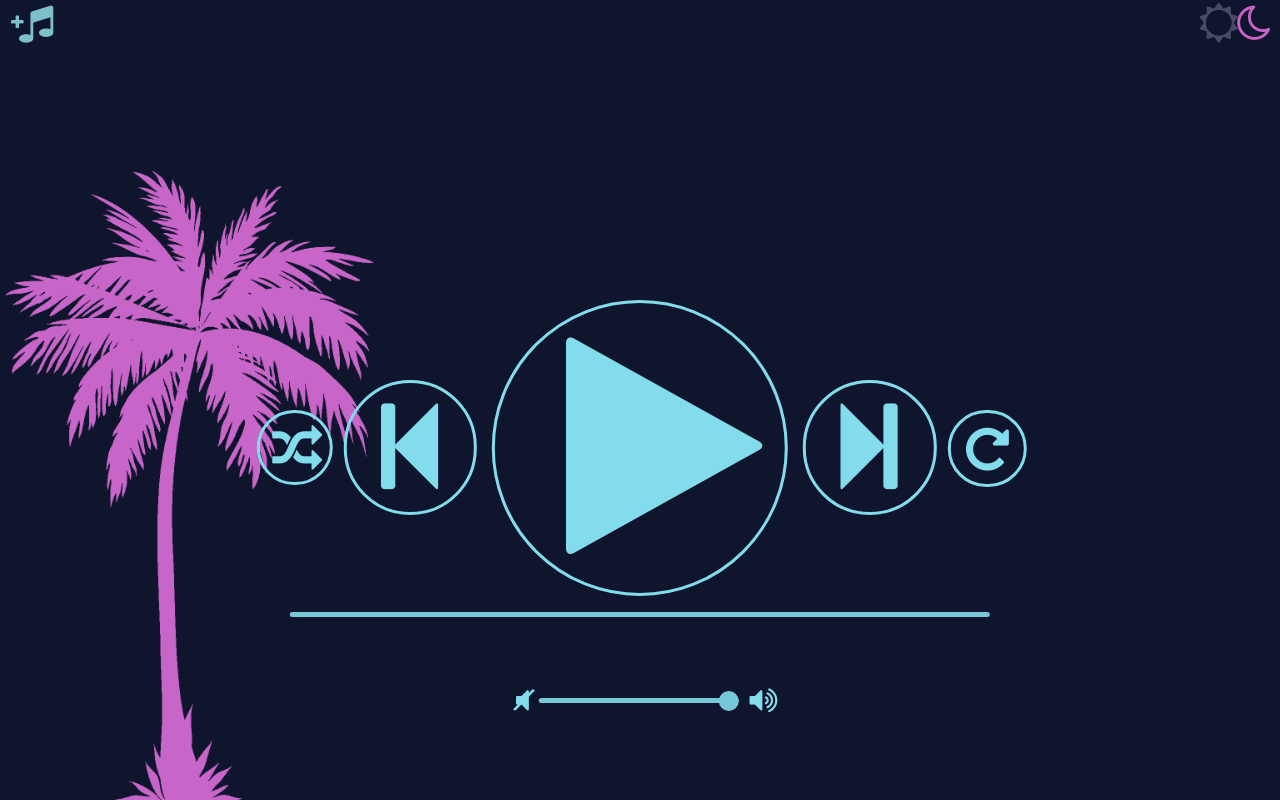
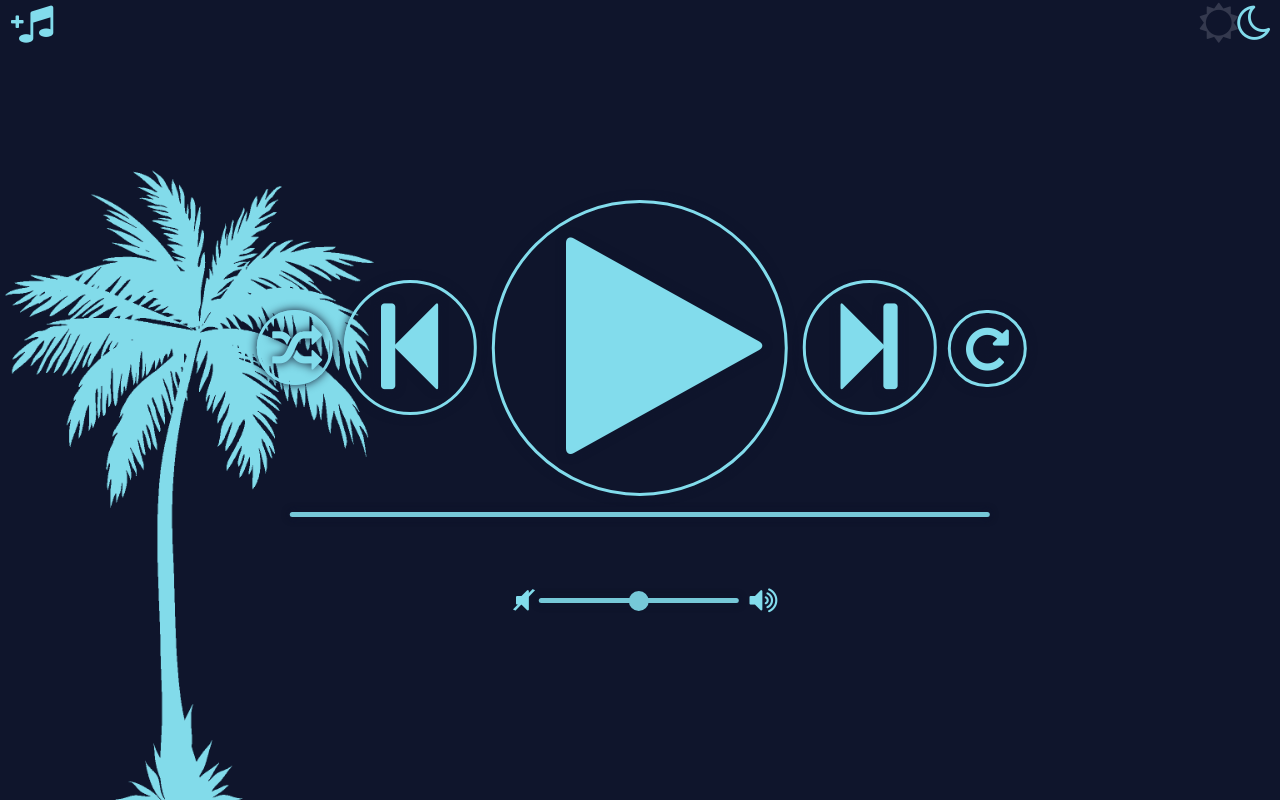
Before and after one commit to kkuczynski/sndvslzr, an Angular app: page / in a window 1280 px wide. Built offline with nearby package versions, Linux system fonts and the light colour scheme.

Commit message:
added working sound visualization, bug fixes

```diff
--- a/src/app/app.component.css
+++ b/src/app/app.component.css
@@ -1,3 +1,12 @@
+#canvas {
+    position: fixed;
+    left: 0%;
+    bottom: 0;
+    width: 100%;
+    height: 200px;
+
+  }
+
 .playlistButtons{
  position: absolute;
  transform: translate(50px,0);
@@ -68,70 +77,22 @@ i{
     font-size: 40px;
 }
 i.pickedMoon {
-    color: rgb(200,100,200);
+    color: rgb(130, 220, 236);
 }
 i.pickedSun {
-    color: rgb(30,30,30);
+    color: rgb(0,0,0);
 }
 i.notPickedMoon {
-    color: rgb(126, 191, 204);
+    color: rgb(98, 168, 180);
 }
 i.notPickedSun {
-    color: rgb(73, 75, 102);
+    color: rgb(52, 57, 78);
 }
 i.notPickedSun:hover {
-    text-shadow: 0px 0px 5px rgb(250,125,250);
+    text-shadow: 0px 0px 10px rgb(250,125,250);
 }
 i.notPickedMoon:hover {
-    text-shadow: 0px 0px 5px rgb(250,125,250);
-}
-@keyframes iconTransitionSunOff {
-    0% {color: rgb(30,30,30)}
-    100% {color: rgb(73, 75, 102)}
-}
-@keyframes iconTransitionSunOn {
-    0% {color: rgb(73, 75, 102)}
-    100% {color: rgb(30,30,30)}
-}
-@keyframes iconTransitionMoonOff {
-    0% {color: rgb(30,30,30)}
-    100% {color: rgb(126, 191, 204)}
-}
-@keyframes iconTransitionMoonOn {
-    0% {color: rgb(126, 191, 204)}
-    100% {color: rgb(30,30,30)}
-}
-@keyframes iconTransitionMusicOn {
-    0% {color: rgb(130, 220, 236)}
-    100% {color: rgb(30,30,30)}
-}
-@keyframes iconTransitionMusicOff {
-    0% {color: rgb(30,30,30)}
-    100% {color: rgb(130, 220, 236)}
-}
-@keyframes sliderTransitionOn {
-    0% {background: rgb(130, 220, 236)}
-    100% {background: rgb(30,30,30)}
-}
-@keyframes sliderTransitionOff {
-    0% {background: rgb(30,30,30)}
-    100% {background: rgb(130, 220, 236)}
-}
-@keyframes backgroundTransitionOn {
-    0% {background-color: rgb(15, 21, 44)}
-    100% {background-color: rgb(130, 220, 236)}
-}
-@keyframes backgroundTransitionOff {
-    0% {background-color: rgb(130, 220, 236)}
-    100% {background-color: rgb(15, 21, 44)}
-}
-@keyframes pngTransitionOn {
-    0% { filter: invert(61%) sepia(76%) saturate(650%) hue-rotate(259deg) brightness(82%) contrast(89%)}
-    100% {filter: none}
-}
-@keyframes pngTransitionOff {
-    0% {filter: none}
-    100% {filter: invert(61%) sepia(76%) saturate(650%) hue-rotate(259deg) brightness(82%) contrast(89%)}
+    text-shadow: 0px 0px 10px rgb(250,125,250);
 }
 
 .body {
@@ -143,6 +104,7 @@ i.notPickedMoon:hover {
     overflow: hidden;
     animation-duration: 1s;
     font-family: Verdana, Geneva, Tahoma, sans-serif;
+
 }
 .tree{
     height: 100%;
@@ -273,18 +235,17 @@ img.palm {
     box-shadow: 0px 0px 15px rgb(250,125,250);
   }
 .playlist{
-    background: none;
     position: absolute;
     right: 0;
-    bottom: 0;
-    max-height: 90%;
+    bottom: 200px;
+    max-height: 70%;
     width: 40px;
     overflow-x: hidden;
     display: block;
     white-space: nowrap;
     overflow-y: scroll;
-    text-overflow: ellipsis;
-    transform: translateX(17px);
+
+    transform: translateX(19px);
     -webkit-touch-callout: none; /* iOS Safari */
     -webkit-user-select: none; /* Safari */
      -khtml-user-select: none; /* Konqueror HTML */
@@ -293,9 +254,11 @@ img.palm {
             user-select: none; /* Non-prefixed version, currently
                                   supported by Chrome, Edge, Opera and Firefox */
     border-radius: 4px;
+    border: solid 2px;
+    border-left: solid 20px;
     box-shadow: 0px 0px 10px rgba(250,125,250, 0.6);
-    transition-duration: 0.5s;
-    opacity: 0.6;
+    /* transition-duration: 0.5s; */
+    opacity: 1;
 }
 .cdk-drag-preview {
     box-sizing: border-box;
@@ -319,14 +282,14 @@ img.palm {
   }
 
 .song{
-
-    background: rgba(0,0,0,0.15);
     white-space: nowrap;
     overflow: hidden;
     text-overflow: ellipsis;
     height: 30px;
+
 }
 .songName{
+    transition-duration: 0.5s;
     cursor: pointer;
 }
 .up{
@@ -387,7 +350,7 @@ input[type="file"] {
 }
 
 .palm.night {
-    filter: invert(61%) sepia(76%) saturate(650%) hue-rotate(259deg) brightness(82%) contrast(89%);
+    filter: invert(72%) sepia(40%) saturate(365%) hue-rotate(141deg) brightness(105%) contrast(90%);
 }
 
 .title {
@@ -432,6 +395,7 @@ input[type="file"] {
         -ms-user-select: none; /* Internet Explorer/Edge */
             user-select: none; /* Non-prefixed version, currently
                                   supported by Chrome, Edge, Opera and Firefox */
+
 }
 .mute:hover{
     text-shadow: 0px 0px 20px rgb(250,125,250);
@@ -591,7 +555,7 @@ input[type="file"] {
     transform: translateX(-50%);
     background: none;
     animation-duration: 1s;
-    height: 300px;
+    height: 400px;
 }
 .play:hover {
     text-shadow: 0px 0px 20px rgb(250,125,250);
@@ -627,24 +591,36 @@ input[type="file"] {
     box-shadow: 0px 0px 20px rgb(250,125,250);
 }
 .dayCenter {
-    color: rgb(30,30,30);
+    color: rgb(0,0,0);
+    text-shadow: 0px 0px 10px rgb(130, 220, 236);
+    box-shadow: 0px 0px 10px rgb(130, 220, 236);
 }
 .nightCenter {
     color: rgb(130, 220, 236);
+    text-shadow: 0px 0px 10px rgb(15, 21, 44);
+    box-shadow: 0px 0px 10px rgb(15, 21, 44);
+}
+.nightCenterNoShadow{
+    color: rgb(130, 220, 236);
+}
+.dayCenterNoShadow{
+    color: rgb(0,0,0);
 }
 .nightSlider {
-    background: rgb(130, 220, 236)
+    background: rgb(130, 220, 236);
+    box-shadow: 0px 0px 10px rgb(15, 21, 44);
 }
 .daySlider{
-    background: rgb(30,30,30);
+    background: rgb(0,0,0);
+    box-shadow: 0px 0px 10px rgb(130, 220, 236);
 }
 
 .daySlider::-moz-range-thumb{
-    background: rgb(30,30,30);
+    background: rgb(0,0,0);
 }
 
 .daySlider::-webkit-slider-thumb{
-    background: rgb(30,30,30);
+    background: rgb(0,0,0);
 }
 
 .nightSlider::-moz-range-thumb{
--- a/src/app/app.component.html
+++ b/src/app/app.component.html
@@ -1,6 +1,7 @@
 <link rel="stylesheet" href="https://cdnjs.cloudflare.com/ajax/libs/font-awesome/4.7.0/css/font-awesome.min.css">
 
 <div id=body class=body [ngClass]="(getNightMode()===0)?'night':'day'">
+  <canvas id="canvas"></canvas>
 
   <div class=buttonlike>
 
@@ -49,30 +50,7 @@
 
   </audio>
 
-  <div cdkDropList (cdkDropListDropped)="drop($event)" class=playlist id=playlist (mouseenter)=playlistOnMouseEnter()
-    (mouseleave)=playlistOnMouseLeave()>
 
-    <div (mouseover)="mouseOnSong(i)" (mouseleave)="mouseOnSong(-1)" cdkDrag class=song
-      [ngClass]="(getCurrentSongId()===i)?'songPicked':'song'" *ngFor="let song of getPlaylistService(); index as i">
-
-      <button *ngIf='playlistLength>1 && mouseOverSong===i' id={{i}}delete (click)='delete(i)'
-        [ngClass]="(getNightMode()===0)?'nightCenter':'dayCenter'" class="delete">
-
-        <i class="fa fa-trash-o" aria-hidden="true"></i>
-
-      </button>
-
-      <button class=disabledDelete *ngIf='mouseOverSong!==i || playlistLength===1'>
-
-        <i class="fa fa-trash-o" aria-hidden="true"></i>
-
-      </button>
-
-      <label class=songName id={{i}}song (click)=loadSongFromPlaylist(i)> {{ song }}</label>
-
-    </div>
-
-  </div>
 
   <div class=tree><img class=palm id=palm [ngClass]="(getNightMode()===0)?'night':'day'" src='../assets/palm.png'></div>
 
@@ -145,7 +123,7 @@
       {{times.currentMin}}:{{times.currentSec}}&nbsp;/&nbsp;{{times.durationMin}}:{{times.durationSec}}</div>
 
     <div>
-      <button [ngClass]="(getNightMode()===0)?'nightCenter':'dayCenter'" class=mute id=mute (click)=mute()>
+      <button [ngClass]="(getNightMode()===0)?'nightCenterNoShadow':'dayCenterNoShadow'" class=mute id=mute (click)=mute()>
 
         <i class="fa fa-volume-off " aria-hidden="true">
 
@@ -158,7 +136,7 @@
       <input [ngClass]="(getNightMode()===0)?'nightSlider':'daySlider'" step="0.01" type="range" min="0" max=1
         value={{volume}} class="volumeSlider" id="volumeSlider">
 
-      <button [ngClass]="(getNightMode()===0)?'nightCenter':'dayCenter'" class=speaker id=speaker (click)=maxVolume()>
+      <button [ngClass]="(getNightMode()===0)?'nightCenterNoShadow':'dayCenterNoShadow'" class=speaker id=speaker (click)=maxVolume()>
 
         <i class="fa fa-volume-up" aria-hidden="true"> </i>
 
@@ -168,4 +146,29 @@
 
   </div>
 
+  <div *ngIf="playlistLength>0" [ngClass]="(getNightMode()===0)?'night':'day'" cdkDropList (cdkDropListDropped)="drop($event)" class=playlist id=playlist (mouseenter)=playlistOnMouseEnter()
+    (mouseleave)=playlistOnMouseLeave()>
+
+    <div (mouseover)="mouseOnSong(i)" (mouseleave)="mouseOnSong(-1)" cdkDrag class=song
+      [ngClass]="(getCurrentSongId()===i)?'songPicked':'song'" *ngFor="let song of getPlaylistService(); index as i">
+
+      <button *ngIf='playlistLength>1 && mouseOverSong===i' id={{i}}delete (click)='delete(i)'
+        [ngClass]="(getNightMode()===0)?'nightCenter':'dayCenter'" class="delete">
+
+        <i class="fa fa-trash-o" aria-hidden="true"></i>
+
+      </button>
+
+      <button class=disabledDelete *ngIf='mouseOverSong!==i || playlistLength===1'>
+
+        <i class="fa fa-trash-o" aria-hidden="true"></i>
+
+      </button>
+
+      <label class=songName id=song{{i}} (click)=loadSongFromPlaylist(i)> {{ song }}</label>
+
+    </div>
+
+  </div>
+
 </div>
--- a/src/app/app.component.ts
+++ b/src/app/app.component.ts
@@ -11,85 +11,142 @@ import { JsonPipe, DatePipe } from '@angular/common';
 })
 export class AppComponent {
   title = 'sndvslzr';
-  private nightMode: NightModeService;
+  private _nightMode: NightModeService;
   public currentSongId = 0;
-  private songLoaded = false;
-  private progressBar = document.getElementById('timeSlider');
   public playlistLength: number = 0;
-  private playlist: string[] = [];
-  private playlistSrc: UrlObject[] = [];
-  private sound: HTMLAudioElement = <HTMLAudioElement><unknown>document.getElementById('sound');
+  private _playlist: string[] = [];
+  private _playlistSrc: UrlObject[] = [];
+  private _sound: HTMLAudioElement = <HTMLAudioElement><unknown>document.getElementById('sound');
   private paused = true;
   private movedOn = false;
   public loop = false;
   public shuffle = false;
   public times: Times = new Times;
-  public volume: number = 1;
+  public volume: number = 0.5;
   private volumeSlider;
   public mouseOverSong = -1;
   public currentTitle = '';
+  private audioCtx;
+  public analyser;
+  public dataArray;
+  private visualizerIsSet = false;
+  public canvas;
+  public ctx;
+  public width;
+  public height;
+  public barHeight;
+  public barWidth;
+  public x;
+  public bufferLength;
+
 
   constructor() {
-    this.nightMode = new NightModeService();
+    this._nightMode = new NightModeService();
   }
   ngOnInit(): void {
-    this.volumeSlider = document.getElementById('volumeSlider');
     this.handleVolume();
-
   }
 
+  setCanvas() {
+    this.canvas = document.getElementById('canvas');
+    this.ctx = this.canvas.getContext("2d");
+    this.width = this.canvas.width;
+    this.height = this.canvas.height;
+    this.barWidth = (this.width / this.bufferLength) * 2.5;
+    this.barHeight;
+    this.x = 0;
+  }
+
+  setVisualizer() {
+    if (!this.visualizerIsSet) {
+      this.audioCtx = new AudioContext();
+      let src = this.audioCtx.createMediaElementSource(this._sound);
+      this.analyser = this.audioCtx.createAnalyser();
+      src.connect(this.analyser);
+      this.analyser.connect(this.audioCtx.destination);
+      this.analyser.fftSize = 256;
+      this.bufferLength = this.analyser.frequencyBinCount;
+      this.dataArray = new Uint8Array(this.bufferLength);
+      this.visualizerIsSet = true;
+    }
+  }
+
+  visualize() {
+    var x = 0;
+    this.analyser.getByteFrequencyData(this.dataArray);
+    if (!this._nightMode.getNightMode()) {
+      this.ctx.fillStyle = "rgba(15, 21, 44, 1)"
+    } else {
+      this.ctx.fillStyle = "rgba(130, 220, 236,1)"
+    }
+    this.ctx.fillRect(0, 0, this.width, this.height);
+
+    for (let i = 0; i < this.bufferLength; i++) {
+      this.barHeight = this.dataArray[i]/2.2;
+      let r = 150 + (this.barHeight * 4);
+      let g = 0 + (this.barHeight*0.7);
+      let b = 200 - (this.barHeight * 4);
+      this.ctx.fillStyle = "rgba(" + r + "," + g + "," + b + ",1)";
+      this.ctx.fillRect(x, this.height - this.barHeight, this.barWidth, this.barHeight);
+      x += this.barWidth + 1;
+    }
+  }
   mouseOnSong(i: number) {
     this.mouseOverSong = i;
   }
 
   playlistOnMouseEnter() {
     document.getElementById('playlist').style.width = '25%';
-    document.getElementById('playlist').style.opacity = '1';
+    document.getElementById('playlist').style.borderLeft = 'solid 2px';
+    document.getElementById('playlist').style.transitionDuration = '0.5s';
+    // document.getElementById('playlist').style.opacity = '0.9';
   }
 
   playlistOnMouseLeave() {
-    document.getElementById('playlist').style.width = '40px';
-    document.getElementById('playlist').style.opacity = '0.6';
+    document.getElementById('playlist').style.width = '30px';
+    document.getElementById('playlist').style.borderLeft = 'solid 20px';
+    // document.getElementById('playlist').style.opacity = '0.5';
   }
 
   drop(event: CdkDragDrop<string[]>) {
-    let tmpCurrentSong = this.playlist[this.currentSongId];
-    moveItemInArray(this.playlistSrc, event.previousIndex, event.currentIndex);
-    moveItemInArray(this.playlist, event.previousIndex, event.currentIndex);
-    this.currentSongId = this.playlist.findIndex(song => song === tmpCurrentSong);
+    let tmpCurrentSong = this._playlist[this.currentSongId];
+    moveItemInArray(this._playlistSrc, event.previousIndex, event.currentIndex);
+    moveItemInArray(this._playlist, event.previousIndex, event.currentIndex);
+    this.currentSongId = this._playlist.findIndex(song => song === tmpCurrentSong);
   }
 
   handleVolume() {
+    this.volumeSlider = document.getElementById('volumeSlider');
     this.volumeSlider.addEventListener('input', (event) => {
       this.volume = event.target.value;
-      if (this.sound) {
-        this.sound.volume = this.volume;
+      if (this._sound) {
+        this._sound.volume = this.volume;
       }
     });
 
   }
   addToPlaylist(file: File) {
-    this.playlist.push(file.name);
+    this._playlist.push(file.name);
   }
 
   getSound(): HTMLAudioElement {
-    return this.sound;
+    return this._sound;
   }
 
   addToPlaylistSrc(file) {
-    this.playlistSrc.push(file);
+    this._playlistSrc.push(file);
   }
 
   getPlaylist(): string[] {
-    return this.playlist;
+    return this._playlist;
   }
 
   getSongPercentage(): number {
-    return this.sound.currentTime / this.sound.duration * 100;
+    return this._sound.currentTime / this._sound.duration * 100;
   }
 
   getIsPaused(): boolean {
-    if (!this.sound) {
+    if (!this._sound) {
       return true;
     } else {
       return this.paused
@@ -116,41 +173,44 @@ export class AppComponent {
   loadSongFromPlaylist(i: number) {
     this.loadSong(i);
     this.play();
+
   }
 
   loadSong(index: number) {
     this.currentSongId = index;
-    this.sound = new Audio();
-    this.sound = <HTMLAudioElement><unknown>document.getElementById('sound');
-    this.sound.src = this.playlistSrc[index] as unknown as string;
+    this._sound = new Audio();
+    this._sound = <HTMLAudioElement><unknown>document.getElementById('sound');
+    this._sound.src = this._playlistSrc[index] as unknown as string;
     this.paused = true;
     //this.sound.load;
     document.getElementById('timeSlider').addEventListener('input', (event) => {
       this.setTime(event);
     })
-    this.sound.volume = this.volume;
-    this.currentTitle = this.playlist[this.currentSongId];
+    this._sound.volume = this.volume;
+    this.currentTitle = this._playlist[this.currentSongId];
+    this.setVisualizer();
+    this.setCanvas()
   }
 
   delete(i: number) {
     if (this.playlistLength > 1) {
-      this.playlist.splice(i, 1);
-      this.playlistSrc.splice(i, 1);
+      this._playlist.splice(i, 1);
+      this._playlistSrc.splice(i, 1);
       this.playlistLength--;
     }
   }
 
   mute() {
     this.volume = 0;
-    if (this.sound) {
-      this.sound.volume = this.volume;
+    if (this._sound) {
+      this._sound.volume = this.volume;
     }
   }
 
   maxVolume() {
     this.volume = 1;
-    if (this.sound) {
-      this.sound.volume = this.volume;
+    if (this._sound) {
+      this._sound.volume = this.volume;
     }
   }
 
@@ -159,32 +219,34 @@ export class AppComponent {
   }
 
   play(id?: number): boolean {
-    if (this.playlist.length === 0) {
+    if (this._playlist.length === 0) {
       document.getElementById('addfile').click();
     }
     else {
-      if (!this.sound) {
+      if (!this._sound) {
         this.loadSong(id ? id : this.currentSongId);
       }
 
-      if (this.sound) {
-        this.sound.addEventListener('playing', () => {
-          this.times.setDuration(this.sound.duration);
-          this.times.updateCurrent(this.sound.currentTime);
+      if (this._sound) {
+        this._sound.addEventListener('playing', () => {
+          this.times.setDuration(this._sound.duration);
+          this.times.updateCurrent(this._sound.currentTime);
           this.movedOn = false;
           document.getElementById('timeSlider').addEventListener('input', (event) => {
             this.setTime(event);
           })
         })
-        this.sound.addEventListener('ended', () => {
+        this._sound.addEventListener('ended', () => {
           if (!this.movedOn) {
             this.moveOn();
             this.movedOn = true;
           }
         })
-        this.sound.addEventListener('timeupdate', () => {
-          document.getElementById('timeSlider').setAttribute('value', this.sound.currentTime.toString());
-          this.times.updateCurrent(this.sound.currentTime);
+        this._sound.addEventListener('timeupdate', () => {
+          document.getElementById('timeSlider').setAttribute('value', this._sound.currentTime.toString());
+          this.times.updateCurrent(this._sound.currentTime);
+          this.analyser.getByteFrequencyData(this.dataArray);
+
         })
         document.getElementById('timeSlider').addEventListener('input', (event) => {
           this.setTime(event);
@@ -192,11 +254,16 @@ export class AppComponent {
 
       }
       if (this.paused) {
-        this.sound.play()
+        this._sound.play()
+        setInterval(() => {
+
+          this.visualize();
+
+        }, 1000 / 60);
         this.paused = false;
         return true;
       } else {
-        this.sound.pause();
+        this._sound.pause();
         this.paused = true;
         return true;
       }
@@ -204,7 +271,7 @@ export class AppComponent {
   }
 
   setTime(event) {
-    this.sound.currentTime = event.target.value;
+    this._sound.currentTime = event.target.value;
   }
   public addSongs(fileList: FileList): void {
     for (let i = 0; i < fileList.length; i++) {
@@ -298,7 +365,7 @@ export class AppComponent {
   }
 
   stepForward() {
-    if (this.playlist.length > 0) {
+    if (this._playlist.length > 0) {
       if (this.currentSongId < this.playlistLength - 1) {
         this.currentSongId++;
       }
@@ -313,7 +380,7 @@ export class AppComponent {
   }
 
   stepBackward() {
-    if (this.playlist.length > 0) {
+    if (this._playlist.length > 0) {
       if (this.currentSongId > 0) {
         this.currentSongId--;
       }
@@ -334,55 +401,19 @@ export class AppComponent {
   }
 
   changeNightMode() {
-    {
-      // if (this.nightMode.getNightMode() === 1) {
-      //   console.log('sun lowering, moon rising');
-      //   document.getElementById('sun').style.animationName = 'iconTransitionSunOff';
-      //   document.getElementById('moon').style.animationName = 'iconTransitionMoonOn';
-      //   // document.getElementById('bar').style.animationName = 'backgroundTransitionOff';
-      //   document.getElementById('body').style.animationName = 'backgroundTransitionOff';
-      //   document.getElementById('music').style.animationName = 'iconTransitionMusicOff';
-      //   document.getElementById('palm').style.animationName = 'pngTransitionOff';
-      //   document.getElementById('play').style.animationName = 'iconTransitionMusicOff';
-      //   document.getElementById('forward').style.animationName = 'iconTransitionMusicOff';
-      //   document.getElementById('backward').style.animationName = 'iconTransitionMusicOff';
-      //   document.getElementById('shuffle').style.animationName = 'iconTransitionMusicOff';
-      //   document.getElementById('loop').style.animationName = 'iconTransitionMusicOff';
-      //   document.getElementById('timeSlider').style.animationName = 'sliderTransitionOff';
-      //   document.getElementById('volumeSlider').style.animationName = 'sliderTransitionOff';
-      //   document.getElementById('speaker').style.animationName = 'iconTransitionMusicOff';
-      //   document.getElementById('mute').style.animationName = 'iconTransitionMusicOff';
 
-      // } else {
-      //   console.log('sun rising, moon lowering');
-      //   document.getElementById('sun').style.animationName = 'iconTransitionSunOn';
-      //   document.getElementById('moon').style.animationName = 'iconTransitionMoonOff';
-      //   // document.getElementById('bar').style.animationName = 'backgroundTransitionOn';
-      //   document.getElementById('body').style.animationName = 'backgroundTransitionOn';
-      //   document.getElementById('music').style.animationName = 'iconTransitionMusicOn';
-      //   document.getElementById('palm').style.animationName = 'pngTransitionOn';
-      //   document.getElementById('play').style.animationName = 'iconTransitionMusicOn';
-      //   document.getElementById('forward').style.animationName = 'iconTransitionMusicOn';
-      //   document.getElementById('backward').style.animationName = 'iconTransitionMusicOn';
-      //   document.getElementById('shuffle').style.animationName = 'iconTransitionMusicOn';
-      //   document.getElementById('loop').style.animationName = 'iconTransitionMusicOn';
-      //   document.getElementById('timeSlider').style.animationName = 'sliderTransitionOn';
-      //   document.getElementById('volumeSlider').style.animationName = 'sliderTransitionOn';
-      //   document.getElementById('speaker').style.animationName = 'iconTransitionMusicOn';
-      //   document.getElementById('mute').style.animationName = 'iconTransitionMusicOn';
-
-      // }
+    if (this.playlistLength>0) {
+    document.getElementById('playlist').style.transitionDuration = '0s';
     }
-    this.nightMode.changeNightMode()
+    this._nightMode.changeNightMode()
   }
 
   isPaused(): boolean {
     return this.getIsPaused();
   }
 
-
   getNightMode(): number {
-    return this.nightMode.getNightMode();
+    return this._nightMode.getNightMode();
   }
 
   getCurrentSongId(): number {
--- a/src/styles.css
+++ b/src/styles.css
@@ -1,17 +1,17 @@
 .day {
     background-color: rgb(130, 220, 236);
-    color: rgb(30,30,30);
-    border-color: rgb(30,30,30);
+    color: rgb(0,0,0);
+    border-color: rgb(0,0,0);
 }
 .night {
     background-color: rgb(15, 21, 44);
-    color: rgb(126, 191, 204);
+    color: rgb(130, 220, 236);
     border-color: rgb(225,225,225);
 }
 .daySecondary {
     background-color: rgb(130, 220, 236);
-    color: rgb(30,30,30);
-    border-color: rgb(30,30,30);
+    color: rgb(0,0,0);
+    border-color: rgb(0,0,0);
 }
 .nightSecondary {
     background-color: rgb(15, 21, 44);
```
